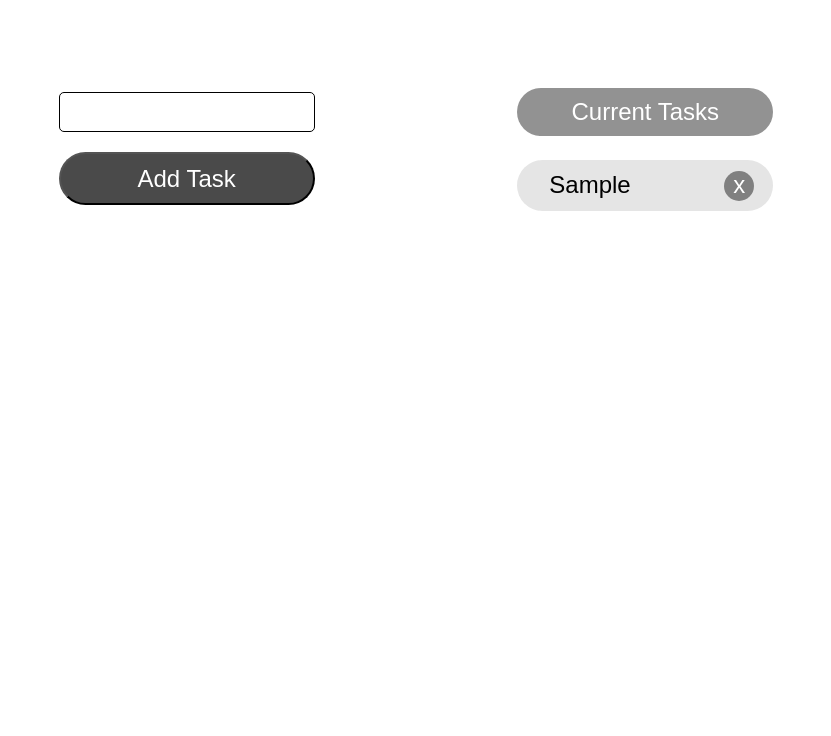
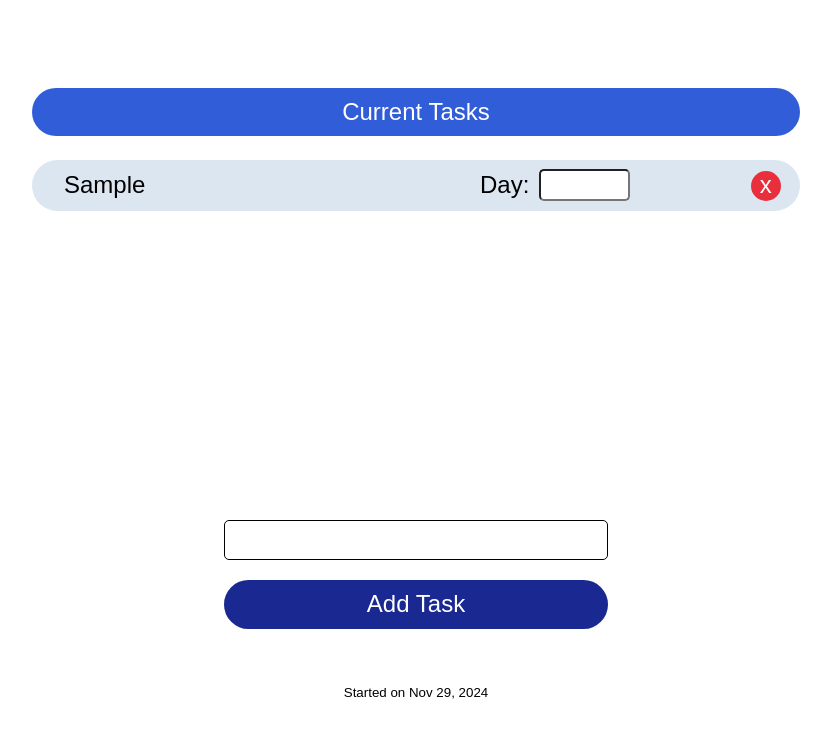
Before and after one commit to williamwestergard/to-do-list, a plain HTML site: page index.html in a window 1280 px wide. Both pictures are taken after typing "Sample" into the empty fields and a click on the button "Add Task". Shown: the whole page, without its empty margins (224-1055 px from the left). Drawn offline with Linux system fonts and the light colour scheme.

Commit message:
update with local storage and css

```diff
--- a/app.js
+++ b/app.js
@@ -3,8 +3,79 @@ let addTask = document.getElementById("add-task");
 let submitButton = document.getElementById("submit-button");
 let taskContainer = document.getElementById("tasks-container");
 
+// Load tasks from local storage on page load
+window.onload = function () {
+  let tasks = JSON.parse(localStorage.getItem("tasks")) || [];
+  tasks.forEach(({ taskText, dayCounter }) => {
+    createTask(taskText, dayCounter);
+  });
+};
 
-// Enter Click //
+// Function to create a new task
+function createTask(taskText, dayCounterValue = "") {
+  let newTask = document.createElement("article");
+  let deleteButton = document.createElement("article");
+  let taskdayCounter = document.createElement("form");
+
+  newTask.innerHTML = taskText;
+  newTask.classList.add("new-task-class");
+  taskContainer.append(newTask);
+
+  taskdayCounter.classList.add("day-counter-class");
+
+  // Create a label
+  let label = document.createElement("label");
+  label.innerText = "Day:";
+  label.setAttribute("for", "day-counter");
+
+  // Create an input field
+  let input = document.createElement("input");
+  input.type = "number";
+  input.id = "day-counter";
+  input.name = "day-counter";
+  input.min = "0";
+  input.max = "365";
+  input.value = dayCounterValue; // Set initial value from storage or default
+
+  // Append the label and input to the form
+  taskdayCounter.appendChild(label);
+  taskdayCounter.appendChild(input);
+
+  // Append the form to the new task
+  newTask.append(taskdayCounter);
+
+  deleteButton.classList.add("delete-button-class");
+  deleteButton.innerText = "x";
+  newTask.append(deleteButton);
+
+  // Event listener to update day-counter in local storage when input changes
+  input.addEventListener("change", function () {
+    updateDayCounterInLocalStorage(taskText, input.value);
+  });
+
+  // Delete button functionality
+  deleteButton.addEventListener("click", function () {
+    let text;
+        if (confirm("Are you sure you want to delete the task?") == true) {
+          newTask.remove();
+          deleteButton.remove();
+          removeFromLocalStorage(taskText);
+        } else {
+          text = "You canceled!";
+        }
+  });
+}
+
+// Add a new task on submit button click
+submitButton.addEventListener("click", function () {
+  if (addTask.value) {
+    createTask(addTask.value);
+    saveToLocalStorage(addTask.value);
+    addTask.value = ""; // Clear the input field
+  }
+});
+
+// Add a new task when Enter is pressed
 addTask.addEventListener("keypress", function (event) {
   if (event.key === "Enter") {
     event.preventDefault();
@@ -12,26 +83,25 @@ addTask.addEventListener("keypress", function (event) {
   }
 });
 
-// Submit button click //
-submitButton.addEventListener("click", function () {
-  let newTask = document.createElement("article");
-  let deleteButton = document.createElement("article");
+// Save task to local storage
+function saveToLocalStorage(taskText) {
+  let tasks = JSON.parse(localStorage.getItem("tasks")) || [];
+  tasks.push({ taskText, dayCounter: "" }); // Initialize dayCounter as empty
+  localStorage.setItem("tasks", JSON.stringify(tasks));
+}
 
-  if (addTask.value) {
-    newTask.innerHTML = addTask.value;
-    newTask.classList.add("new-task-class");
-    taskContainer.append(newTask);
-    newTask.append(deleteButton);
-    deleteButton.classList.add("delete-button-class");
-    deleteButton.innerText = "x";
-  }
+// Update day-counter in local storage
+function updateDayCounterInLocalStorage(taskText, dayCounter) {
+  let tasks = JSON.parse(localStorage.getItem("tasks")) || [];
+  tasks = tasks.map((task) =>
+    task.taskText === taskText ? { ...task, dayCounter } : task
+  );
+  localStorage.setItem("tasks", JSON.stringify(tasks));
+}
 
-  // Prevents submit button to work if input value is empty //
-  addTask.value = "";
-
-  // Delete button //
-  deleteButton.addEventListener("click", function () {
-    newTask.remove();
-    deleteButton.remove();
-  });
-});
+// Remove task from local storage
+function removeFromLocalStorage(taskText) {
+    let tasks = JSON.parse(localStorage.getItem("tasks")) || [];
+    tasks = tasks.filter((task) => task.taskText !== taskText);
+    localStorage.setItem("tasks", JSON.stringify(tasks));
+}
--- a/index.html
+++ b/index.html
@@ -12,11 +12,13 @@
     <form id="to-do-list" autocomplete="off">
       <input id="add-task" type="text" name="add-task" />
       <button id="submit-button" type="button">Add Task </button>
+      <small id="started-text">Started on Nov 29, 2024</small>
     </form>
 
     <!-- Empty section for the tasks -->
     <section id="tasks-container">
-      <article id="current-tasks">Current Tasks</article>
+      <article id="current-tasks">Current Tasks
+      </article>
     </section>
 
   </section>
--- a/style.css
+++ b/style.css
@@ -3,6 +3,14 @@
   padding: 0;
   margin: 0;
 }
+
+:root {
+  --primary-color: #192991;
+  --secondary-color: #315dd9;
+  --third-color: hsl(209, 43%, 90%);
+}
+
+
 body {
   font-family: Arial, Helvetica, sans-serif;
   margin: auto;
@@ -16,17 +24,24 @@ body {
   align-items: baseline;
 }
 
+#to-do-list {
+  position: absolute;
+  top:55vh;
+  margin:auto;
+  text-align: center;
+}
+
 #tasks-container {
   margin-top: 1vh;
   display: flex;
   flex-direction: column;
-  width:20vw;
+  width:60vw;
 }
 
 #add-task {
   border:1px solid black;
   color:black;
-  width:20vw;
+  width:30vw;
   padding:.4vw;
   border-radius: 5px;
   text-align: left;
@@ -34,14 +49,16 @@ body {
   flex-direction: row;
   justify-content: center;
   gap:3vw;
+  margin-top:10vh;
   margin-bottom: 2.5vh;
   font-size: 1.5rem;
 }
 
 #submit-button {
-  background-color: rgb(74, 74, 74);
+  border:none;
+  background-color: var(--primary-color);
   color:white;
-  width:20vw;
+  width:30vw;
   padding:.8vw 2.5vw .8vw 2.5vw;
   border-radius: 35px;
   text-align: center;
@@ -54,15 +71,20 @@ body {
 }
 #submit-button:hover {
   cursor:pointer;
-  background-color: rgb(44, 44, 44);
+  background-color: rgb(35, 36, 121);
   color:rgb(232, 231, 231);
+}
+#started-text {
+  display: flex;
+  justify-content: center;
+  text-align: center;
 }
 
 
 #current-tasks {
-  background-color: rgb(146, 146, 146);
+  background-color: var(--secondary-color);
   color:rgb(255, 255, 255);
-  width:20vw;
+  width:60vw;
   padding:.8vw 2.5vw .8vw 2.5vw;
   border-radius: 35px;
   text-align: center;
@@ -76,7 +98,7 @@ body {
 
 
 .new-task-class {
-  background-color: rgb(229, 229, 229);
+  background-color: var(--third-color);
   padding:.8vw 1.5vw .8vw 2.5vw;
   border-radius: 35px;
   text-align: left;
@@ -88,7 +110,7 @@ body {
   font-size: 1.5rem;
 }
 .delete-button-class {
-  background-color: grey;
+  background-color: rgb(232, 47, 59);
   color:white;
   text-align: center;
   border-radius: 50px;
@@ -97,6 +119,22 @@ body {
 }
 .delete-button-class:hover {
     cursor: pointer;
-  color: grey;
-  background-color: rgb(202, 202, 202);
+  color: rgb(234, 234, 234);
+  background-color: rgb(196, 33, 44);
 }
+
+.day-counter-class {
+  position: absolute;
+  display: flex;
+  justify-content: center;
+  left:55vw;
+}
+
+#day-counter{
+  position: relative;
+  top:-2px;
+  right:-10px;
+  font-size:1.5rem;
+  text-align: center;
+  border-radius: 5px;
+}
```
